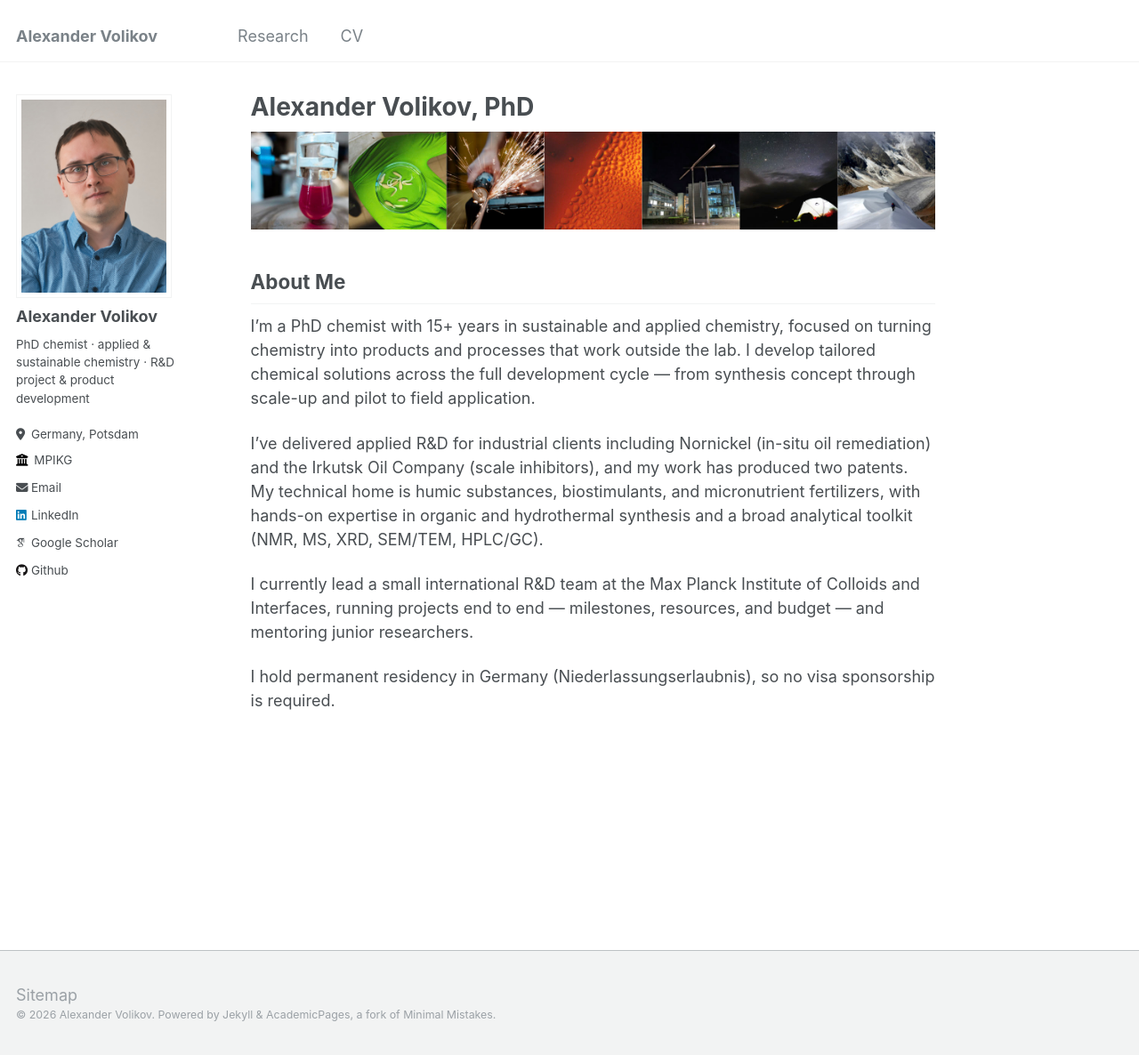
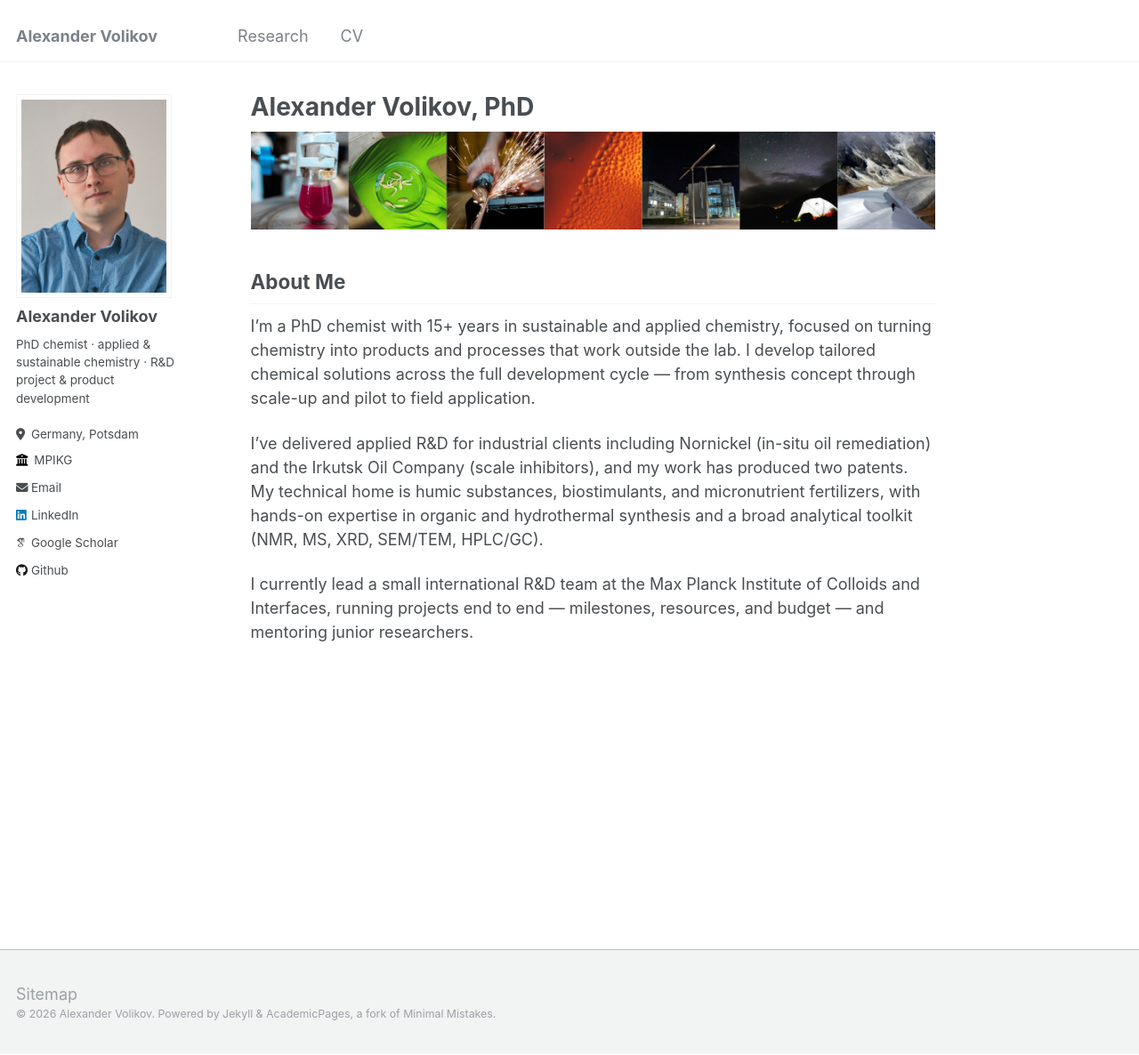
Before and after one commit to alexandervolikov/alexandervolikov.github.io, a Jekyll site: the page built from _pages/about.md, in a window 1280 px wide and 1186 px high. Shown: the whole window at 89% size. Built offline with Jekyll 4.4.1, drawn with Linux system fonts in a browser that asks for light colours; some web fonts are replaced.

Commit message:
Apply manual edits to About and CV pages
Co-Authored-By: Claude Sonnet 4.6 <noreply@anthropic.com>

```diff
--- a/_pages/about.md
+++ b/_pages/about.md
@@ -27,6 +27,3 @@ analytical toolkit (NMR, MS, XRD, SEM/TEM, HPLC/GC).
 I currently lead a small international R&D team at the Max Planck Institute of Colloids
 and Interfaces, running projects end to end — milestones, resources, and budget — and
 mentoring junior researchers.
-
-I hold permanent residency in Germany (Niederlassungserlaubnis), so no visa sponsorship
-is required.
```
Also changed, not shown: _pages/cv.md (+1 -7 lines).
